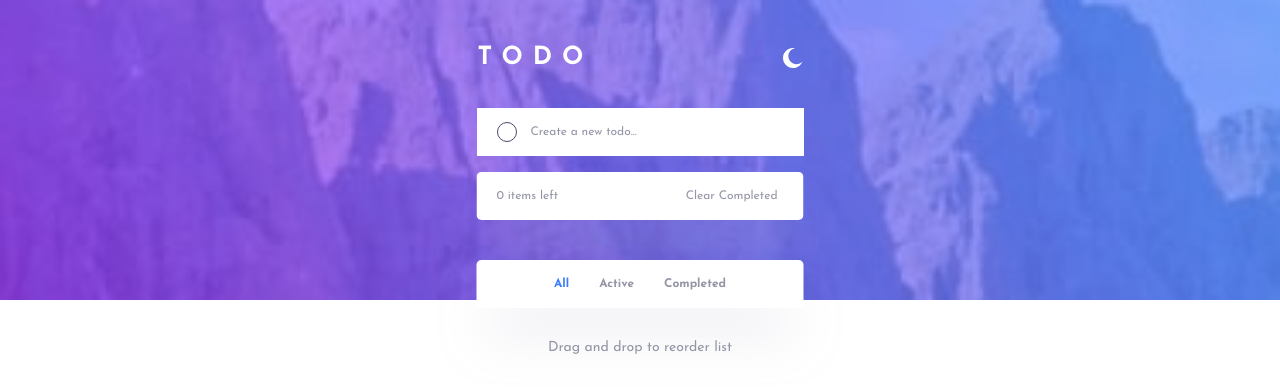
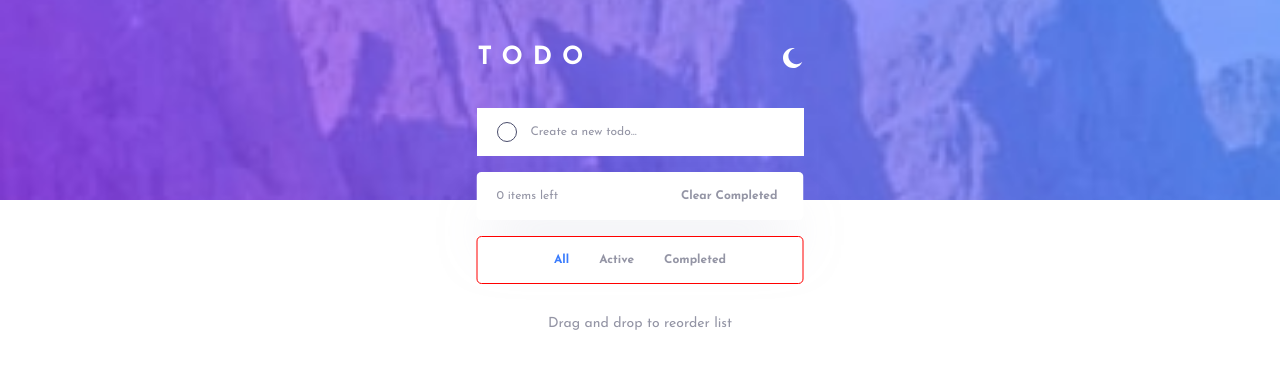
Before and after one commit to danielopq/todo-react, a React app: page / in a window 1280 px wide. Shown: the top 392 px of the page. Built offline with nearby package versions, Linux system fonts and the light colour scheme; the HTML template or start-up script is replaced by a standard one.

Commit message:
MenuBar.jsx - code cleaning mostly done

```diff
--- a/src/App.css
+++ b/src/App.css
@@ -34,13 +34,18 @@ body{
   flex-direction: column;
   align-items: center;
   justify-content: center;
-  /* background-color: #FAFAFA; */
+  background-color: #FAFAFA;
   background-color: red;
 }
 
 p{
   margin: 0px;
   padding:0px;
+}
+
+menu{
+  margin: 0px;
+  padding: 0px;
 }
 
 button {
@@ -67,39 +72,6 @@ button {
   margin-top: 40px;
 }
 
-/*------------ BUTTONS ------------*/
-
-.bt-filter {
-  font: 700 12px/0px 'Josefin Bold';
-  background-color: transparent;
-  border: none;
-}
-
-.filter-active {
-  color: #3A7CFD;
-}
-
-.filter-inactive-light-mode {
-  color: #9495A5;
-}
-
-.bt-light-mode{
-  color: var(--light-mode-bt-color);
-}
-
-.bt-light-mode:hover{
-  color: var(--light-mode-bt-color-hover);
-}
-
-.bt-dark-mode{
-  color: var(--dark-mode-bt-color);
-}
-
-.bt-dark-mode:hover{
-  color: var(--dark-mode-bt-color-hover);
-}
-
-
 /*------------ DARK/LIGHT MODE BACKGROUND------------*/
 
 .bg-light-mode{
@@ -113,8 +85,8 @@ button {
 /*###################### HEADER ######################*/
 
 header {
-  width: 1440px;
-  height: 300px;
+  width: inherit;
+  height: 200px;
   display: flex;
   flex-direction: column;
   align-items: center;
--- a/src/App.jsx
+++ b/src/App.jsx
@@ -3,9 +3,7 @@ import { useEffect, useState } from 'react';
 import SkinSwitch from './assets/components/SkinSwitch/SkinSwitch';
 import CreateTodo from './assets/components/CreateTodo/CreateTodo';
 import TodoList from './assets/components/TodoList/TodoList';
-import TodoFilter from './assets/components/TodoFilter/TodoFilter';
-import InfoBar from './assets/components/InfoBar/InfoBar';
-
+import {MainMenuBar,MobileFilterMenuBar} from './assets/components/MenuBar/MenuBar';
 
 // const initialStateTodos = [
 //   { id: 1, title: "Complete online JavaScript course", completed: true },
@@ -88,9 +86,9 @@ function App() {
         <section id="main-cont">
           <div id="todoViewer" className='view-light-mode'>
             <TodoList todos={filterTodos()} removeTodo={removeTodo} updateTodo={updateTodo} mode={mode} />
-            <InfoBar mode={mode} uncompletedTodos={uncompletedTodos} clearCompleted={clearCompleted} />
+            <MainMenuBar mode={mode} uncompletedTodos={uncompletedTodos} clearCompleted={clearCompleted} />
           </div>
-          <TodoFilter setFilter={setFilter} mode={mode} />
+          <MobileFilterMenuBar mode={mode} setFilter={setFilter} />
           <p className='bottom-text'>Drag and drop to reorder list</p>
         </section>
       </main>
--- a/src/assets/components/InfoBar/InfoBar.jsx
+++ /dev/null
@@ -1,11 +0,0 @@
-import './infoBar.css'
-const InfoBar = ({mode,uncompletedTodos,clearCompleted}) => {
-    return (
-        <div id="infoBar" style={{backgroundColor: mode === 'dark' ? '#25273D' : 'white'}}>
-            <p id="info" name="info">{uncompletedTodos} items left</p>
-            <button id="clear-bt" onClick={clearCompleted}>Clear Completed</button>
-        </div>
-    )
-}
-
-export default InfoBar;
--- a/src/assets/components/InfoBar/infoBar.css
+++ /dev/null
@@ -1,17 +0,0 @@
-#infoBar {
-    width: 327px;
-    height: 48px;
-    padding: 0px 20px;
-    display: inline-flex;
-    align-items: center;
-    justify-content: space-between;
-    font: 400 12px/0px 'Josefin Regular';
-    color: #9495A5;
-  }
-
-  #clear-bt {
-    font: 400 12px/0px 'Josefin Regular';
-    background-color: transparent;
-    border: none;
-    color: #9495A5;
-  }
--- /dev/null
+++ b/src/assets/components/MenuBar/MenuBar.jsx
@@ -0,0 +1,37 @@
+import './menuBar.css'
+
+const MainMenuBar = ({ mode, uncompletedTodos, clearCompleted }) => {
+  return (
+    <div id="mainMenuBar" className='menuBar' style={{ backgroundColor: mode === 'dark' ? '#25273D' : 'white' }}>
+      <p id="info" name="info">{uncompletedTodos} items left</p>
+      <button id="clear-bt" className={mode === "light" ? 'bt-light-mode' : 'bt-dark-mode'} onClick={clearCompleted}>Clear Completed</button>
+    </div>
+  )
+}
+
+const MobileFilterMenuBar = ({ setFilter, mode }) => {
+  return (
+    <menu id="mobileFilterMenuBar" className='menuBar' style={{ backgroundColor: mode === 'dark' ? '#25273D' : 'white' }}>
+      <FilterMenu setFilter={setFilter} mode={mode}/>
+    </menu>
+  )
+}
+
+const FilterMenu = ({ setFilter, mode }) => {
+  const handleClick = (filter, e) => {
+    setFilter(filter);
+    document.getElementById('mobileFilterMenuBar').childNodes.forEach((bt) => bt.className = mode === "light" ? 'bt-light-mode' : 'bt-dark-mode');
+    e.target.className = 'filter-active';
+  }
+
+  return (
+    <>
+      <button className='filter-active' onClick={(e) => handleClick("all", e)}>All</button>
+      <button className='bt-light-mode' onClick={(e) => handleClick("active", e)}>Active</button>
+      <button className='bt-light-mode' onClick={(e) => handleClick("completed", e)}>Completed</button>
+    </>
+  )
+
+}
+
+export { MainMenuBar, MobileFilterMenuBar };
--- /dev/null
+++ b/src/assets/components/MenuBar/menuBar.css
@@ -0,0 +1,49 @@
+.menuBar {
+    width: 327px;
+    height: 48px;
+    padding: 0px 20px;
+    display: inline-flex;
+    align-items: center;
+    justify-content: space-between;
+    font: 400 12px/0px 'Josefin Regular';
+    color: #9495A5;
+  }
+
+  #mobileFilterMenuBar{
+    margin-top: 16px;
+    border: solid 1px red;
+  }
+
+  .menuBar button {
+    font: 700 12px/0px 'Josefin Bold';
+    background-color: transparent;
+    border: none;
+  }
+
+  .filter-active {
+    color: #3A7CFD;
+  }
+
+  .filter-active:hover {
+    cursor:default;
+  }
+
+  .filter-inactive-light-mode {
+    color: #9495A5;
+  }
+
+  .bt-light-mode{
+    color: var(--light-mode-bt-color);
+  }
+
+  .bt-light-mode:hover{
+    color: var(--light-mode-bt-color-hover);
+  }
+
+  .bt-dark-mode{
+    color: var(--dark-mode-bt-color);
+  }
+
+  .bt-dark-mode:hover{
+    color: var(--dark-mode-bt-color-hover);
+  }
--- a/src/assets/components/TodoFilter/TodoFilter.jsx
+++ /dev/null
@@ -1,17 +0,0 @@
-const TodoFilter = ({setFilter},{mode}) =>{
-
-  const handleClick =(filter,e)=>{
-    setFilter(filter);
-    document.getElementById('filterMenu').childNodes.forEach((bt) => bt.className = mode === "light" ? 'bt-filter bt-light-mode' : 'bt-filter bt-dark-mode');
-    e.target.className = 'bt-filter filter-active';
-  }
-
-    return(
-      <menu id="filterMenu" className='container bg-light-mode men-light-mode'>
-        <button className='bt-filter filter-active' onClick={(e)=>handleClick("all",e)}>All</button>
-        <button className='bt-filter bt-light-mode' onClick={(e)=>handleClick("active",e)}>Active</button>
-        <button className='bt-filter bt-light-mode' onClick={(e)=>handleClick("completed",e)}>Completed</button>
-      </menu>
-    )
-}
-export default TodoFilter;
```
